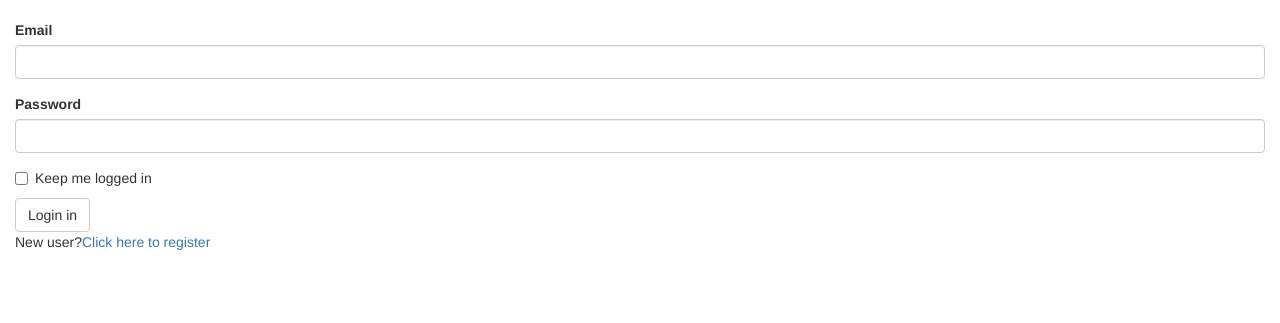
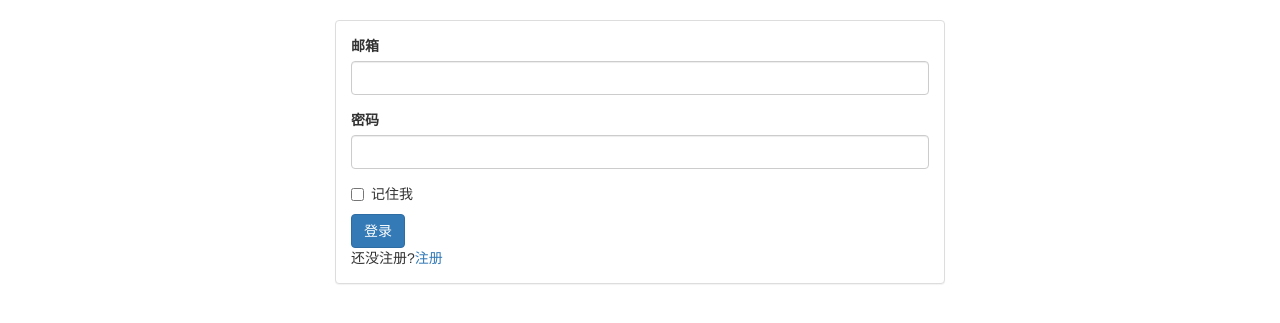
Before and after one commit to scaluo/myfav, a Flask app: page /login in a window 1280 px wide. Shown: the part 52-375 px from the top of the page. Run offline with Flask 2, Linux system fonts and the light colour scheme; some libraries are stand-ins or nearby versions.

Commit message:
fix some bug

```diff
--- a/app/auth/forms.py
+++ b/app/auth/forms.py
@@ -6,24 +6,25 @@ from wtforms import ValidationError
 from ..models import User
 
 class LoginForm(Form):
-	email = StringField('Email',validators=[Required(),Length(1,64),Email()])
-	password = PasswordField('Password',validators=[Required()])
-	remember_me = BooleanField('Keep me logged in')
-	submit = SubmitField('Login in')
+	email = StringField(u'邮箱',validators=[Required(),Length(1,64),Email()])
+	password = PasswordField(u'密码',validators=[Required()])
+	remember_me = BooleanField(u'记住我')
+	submit = SubmitField(u'登录')
+
 
 class RegisterForm(Form):
-	email = StringField('Email',validators=[Required(),Length(1,64),Email()])
-	username = StringField('Username',validators=[Required(),Length(1,64),Regexp('^[A-Za-z0-9_.]*$',0,'Username must only letters,numbers,dots or underscore')])
-	password = PasswordField('Password',validators=[
-			   Required(),EqualTo('password2',message='password is not equal')])
-	password2 = PasswordField('Confirm password',validators=[Required()])
+	email = StringField(u'邮箱',validators=[Required(),Length(1,64),Email()])
+	username = StringField(u'昵称',validators=[Required(),Length(1,64),Regexp('^[A-Za-z0-9_.]*$',0,u'昵称必须是字母，数字，点或下划线')])
+	password = PasswordField(u'密码',validators=[
+			   Required(),EqualTo('password2',message=u'密码不一致')])
+	password2 = PasswordField(u'密码确认',validators=[Required()])
 
-	submit = SubmitField('Register')
+	submit = SubmitField(u'注册')
 
 	def validate_email(self,field):
 		if User.query.filter_by(email=field.data).first():
-			raise ValidationError('Email is already exists')
+			raise ValidationError(u'邮箱已使用')
 
 	def validate_username(self,field):
 		if User.query.filter_by(username=field.data).first():
-			raise ValidationError('Username is already exists')
+			raise ValidationError(u'昵称已存在')
--- a/app/auth/views.py
+++ b/app/auth/views.py
@@ -25,14 +25,13 @@ def login():
 	   	if user is not None and user.vertify_password(form.password.data):
 	   		login_user(user,form.remember_me.data)
 	   		return redirect(request.args.get('next') or url_for('main.index'))
-	   	flash('Invalid password and username')
+	   	flash(u'无效的用户名或密码')
     return render_template('auth/login.html',form=form)
 
 @auth.route('/logout')
 @login_required
 def logout():
 	logout_user()
-	flash('You have been log out')
 	return redirect(url_for('main.index'))
 
 @auth.route('/register',methods=['GET','POST'])
--- a/app/static/js/main.js
+++ b/app/static/js/main.js
@@ -1 +1,3 @@
-//nothing
+$(function(){
+    $('#submit').addClass('btn btn-primary');
+});
--- a/app/templates/auth/login.html
+++ b/app/templates/auth/login.html
@@ -2,9 +2,20 @@
 {% import "bootstrap/wtf.html" as wtf %}
 {% block title %}User login{% endblock %}
 {% block page_content %}
-  {{wtf.quick_form(form)}}
-  <p>
-    New user?<a href="{{url_for('auth.register')}}">Click here to register</a>
-  </p>
-
+<div class="row">
+  <div class="col-md-3">
+  </div>
+  <div class="col-md-6">
+  	<div class="panel panel-default">
+  	   <div class="panel-body">
+  		 {{wtf.quick_form(form)}}
+  		<div>
+    	还没注册?<a href="{{url_for('auth.register')}}">注册</a>
+  		</div>
+  	  </div>
+  	</div>
+  </div>
+  <div class="col-md-3">
+  </div>
+</div>
 {% endblock %}
--- a/app/templates/base.html
+++ b/app/templates/base.html
@@ -1,7 +1,7 @@
 {% extends "bootstrap/base.html" %}
 {% block scripts %}
   {{super()}}
-
+ <script type="text/javascript" src="{{url_for('static',filename='js/main.js')}}"></script>
 {% endblock %}
 {% block styles%}
   {{super()}}
@@ -31,8 +31,8 @@
             </ul>
           </li>
           {%else%}
-            <li><a href="#">登录</a></li>
-            <li><a href="#">注册</a></li>
+            <li><a href="{{url_for('auth.login') }}">登录</a></li>
+            <li><a href="{{url_for('auth.register') }}">注册</a></li>
           {% endif %}
         </ul>
       </div>
```
Also changed, not shown: app/templates/auth/register.html (+13 -1 lines).
